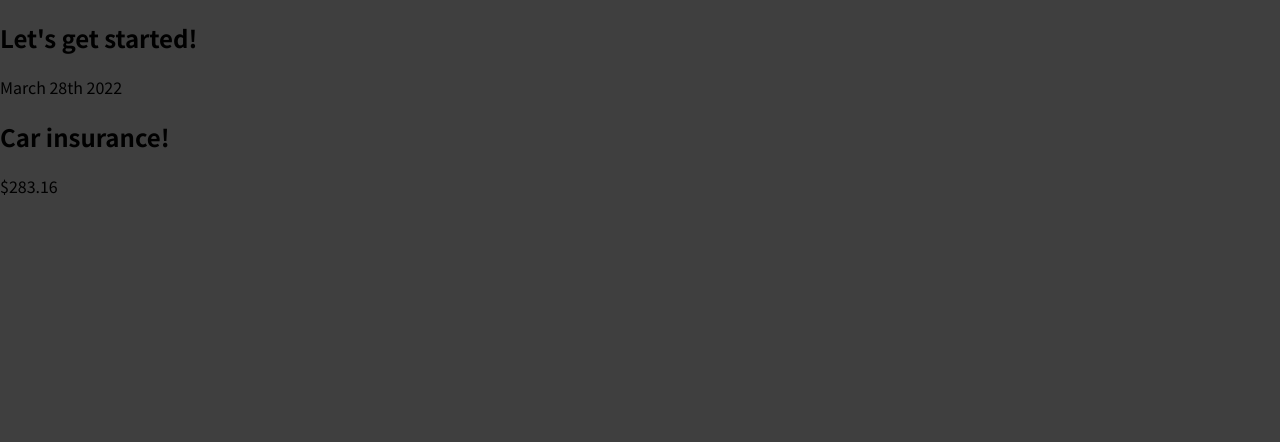
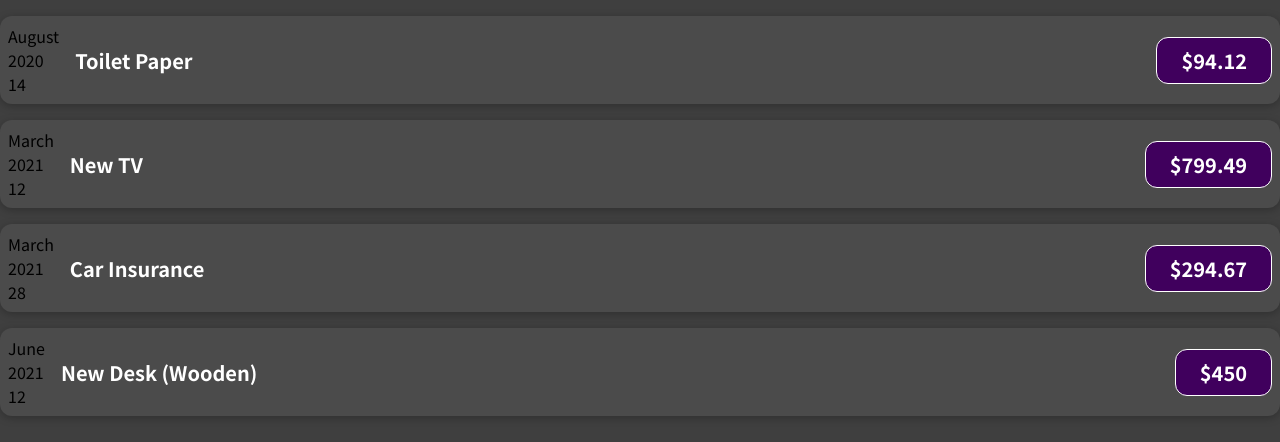
Before and after one commit to alexyatsik/react-learing, a JavaScript app: page / in a window 1280 px wide. Shown: the top 442 px of the page. Built offline with nearby package versions, Linux system fonts and the light colour scheme.

Commit message:
save state

```diff
--- a/src/App.js
+++ b/src/App.js
@@ -1,10 +1,34 @@
 import { ExpenseItem } from "./components/ExpenseItem";
 
 function App() {
+  const expenses = [
+    {
+      id: 'e1',
+      title: 'Toilet Paper',
+      amount: 94.12,
+      date: new Date(2020, 7, 14),
+    },
+    { id: 'e2', title: 'New TV', amount: 799.49, date: new Date(2021, 2, 12) },
+    {
+      id: 'e3',
+      title: 'Car Insurance',
+      amount: 294.67,
+      date: new Date(2021, 2, 28),
+    },
+    {
+      id: 'e4',
+      title: 'New Desk (Wooden)',
+      amount: 450,
+      date: new Date(2021, 5, 12),
+    },
+  ];
+
   return (
     <div>
-      <h2>Let's get started!</h2>
-      <ExpenseItem />
+      <ExpenseItem title={expenses[0].title} amount={expenses[0].amount} date={expenses[0].date} />
+      <ExpenseItem title={expenses[1].title} amount={expenses[1].amount} date={expenses[1].date} />
+      <ExpenseItem title={expenses[2].title} amount={expenses[2].amount} date={expenses[2].date} />
+      <ExpenseItem title={expenses[3].title} amount={expenses[3].amount} date={expenses[3].date} />
     </div>
   );
 }
--- /dev/null
+++ b/src/components/ExpenseItem.css
@@ -0,0 +1,56 @@
+.expense-item {
+    display: flex;
+    justify-content: space-between;
+    align-items: center;
+    box-shadow: 0 2px 8px rgba(0, 0, 0, 0.25);
+    padding: 0.5rem;
+    margin: 1rem 0;
+    border-radius: 12px;
+    background-color: #4b4b4b;
+}
+
+.expense-item__description {
+    display: flex;
+    flex-direction: column;
+    gap: 1rem;
+    align-items: flex-end;
+    flex-flow: column-reverse;
+    justify-content: flex-start;
+    flex: 1;
+}
+
+.expense-item h2 {
+    /*color: #3a3a3a;*/
+    font-size: 1rem;
+    flex: 1;
+    margin: 0 1rem;
+    color: white;
+}
+
+.expense-item__price {
+    font-size: 1rem;
+    font-weight: bold;
+    color: white;
+    background-color: #40005d;
+    border: 1px solid white;
+    padding: 0.5rem;
+    border-radius: 12px;
+}
+
+@media (min-width: 580px) {
+    .expense-item__description {
+        flex-direction: row;
+        align-items: center;
+        justify-content: flex-start;
+        flex: 1;
+    }
+
+    .expense-item__description h2 {
+        font-size: 1.25rem;
+    }
+
+    .expense-item__price {
+        font-size: 1.25rem;
+        padding: 0.5rem 1.5rem;
+    }
+}
--- a/src/components/ExpenseItem.js
+++ b/src/components/ExpenseItem.js
@@ -1,10 +1,22 @@
-function ExpenseItem() {
+import "./ExpenseItem.css";
+
+function ExpenseItem(props) {
+  const date = {
+    month: props.date.toLocaleString('en-US', {month: 'long'}),
+    year: props.date.getFullYear(),
+    day: props.date.toLocaleString('en-US', {day: '2-digit'})
+  }
+
   return (
-    <div>
-      <div>March 28th 2022</div>
+    <div className="expense-item">
       <div>
-        <h2>Car insurance!</h2>
-        <span>$283.16</span>
+        <div>{date.month}</div>
+        <div>{date.year}</div>
+        <div>{date.day}</div>
+      </div>
+      <div className="expense-item__description">
+        <h2>{props.title}</h2>
+        <span className="expense-item__price">${props.amount}</span>
       </div>
     </div>
   );
```
Also changed, not shown: 1 other file (tests, documents, lock files or other folders).
